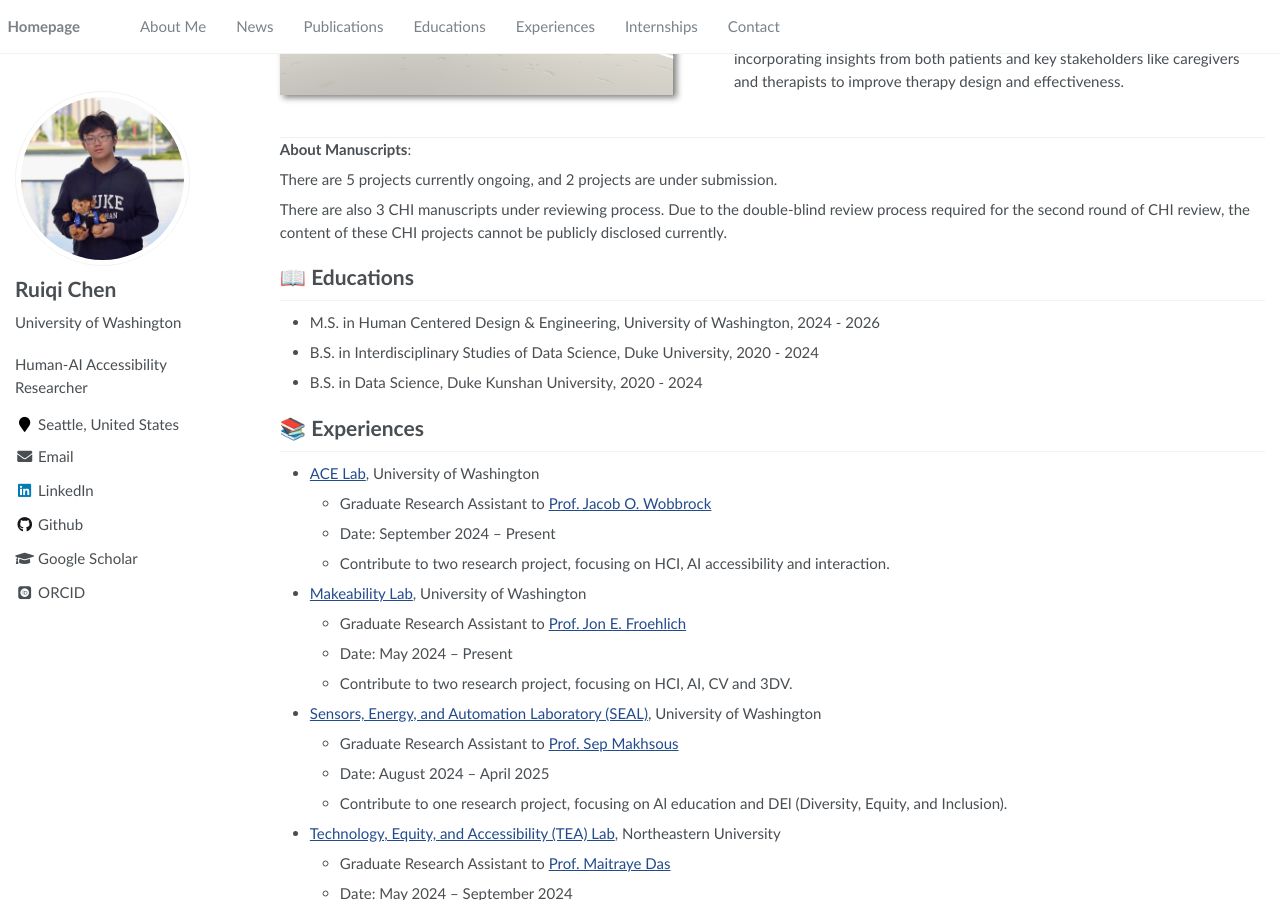
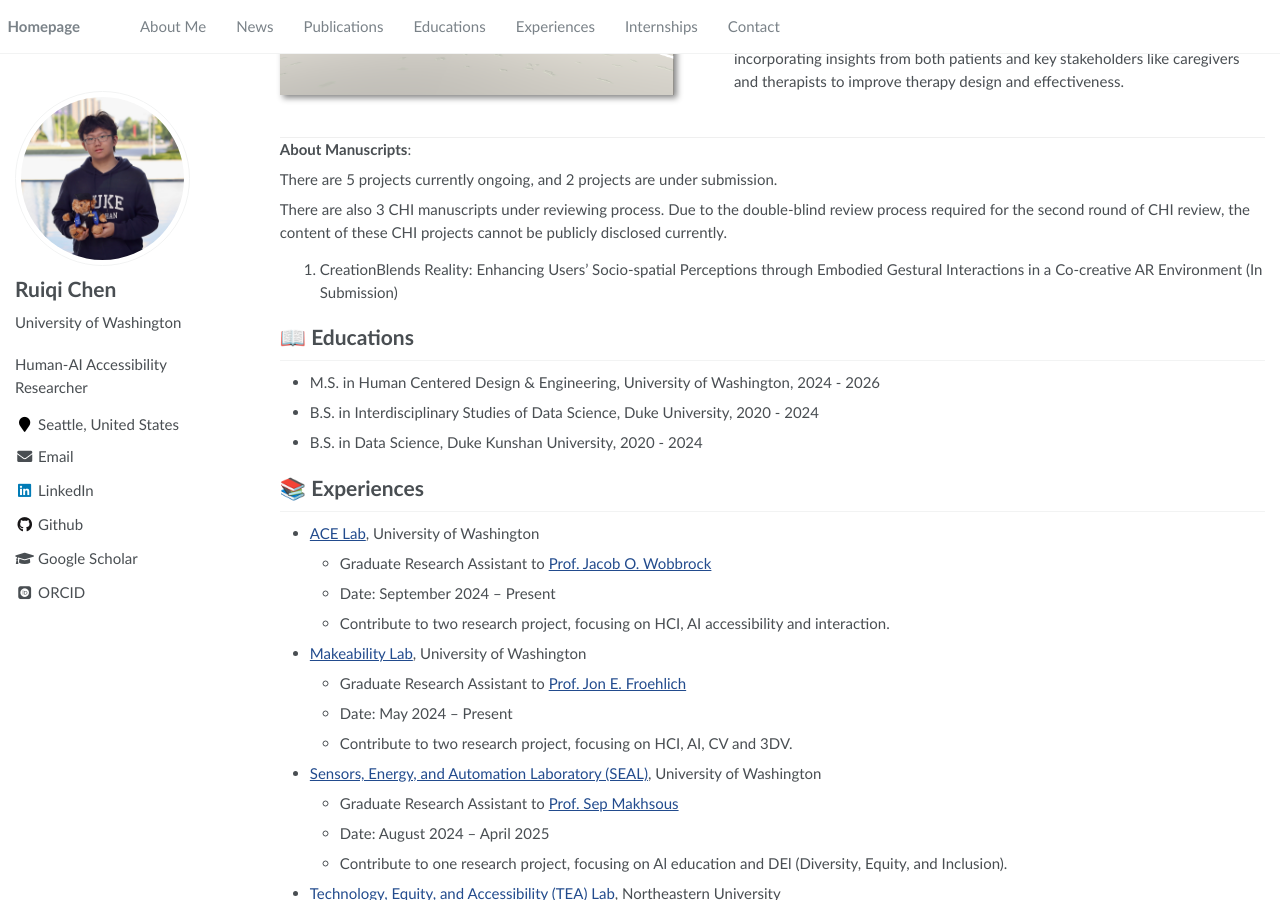
Before and after one commit to Ruiqi-Chen-0216/Ruiqi-Chen-0216.github.io, a Jekyll site: the page built from _pages/home.md, in a window 1280 px wide and 900 px high, scrolled down 1314 px. Built offline with Jekyll 4.4.1, drawn with Linux system fonts in a browser that asks for light colours; some web fonts are replaced.

Commit message:
Update home.md

```diff
--- a/_pages/home.md
+++ b/_pages/home.md
@@ -78,6 +78,8 @@
 
 There are also 3 CHI manuscripts under reviewing process. Due to the double-blind review process required for the second round of CHI review, the content of these CHI projects cannot be publicly disclosed currently.
 
+1. CreationBlends Reality: Enhancing Users’ Socio-spatial Perceptions through Embodied Gestural Interactions in a Co-creative AR Environment (In Submission)
+
 
 <!--- [Lorem ipsum dolor sit amet, consectetur adipiscing elit. Vivamus ornare aliquet ipsum, ac tempus justo dapibus sit amet](https://github.com), A, B, C, **CVPR 2020**-->
 
```
